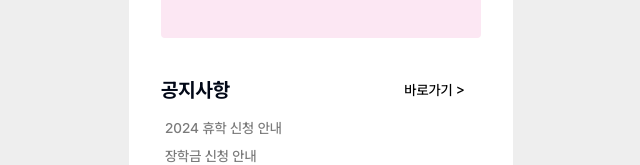
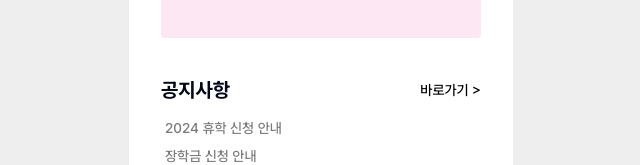
Before and after one commit to developthreefeet/big-brother-FE, a Next.js app: page /main in a window 1280 px wide. Shown: the part 284-449 px from the top of the page, without its empty margins (319-959 px from the left). Built offline with nearby package versions, Linux system fonts and the light colour scheme.

Commit message:
style: main 페이지 바로가기 스타일 수정

```diff
--- a/src/app/main/page.tsx
+++ b/src/app/main/page.tsx
@@ -46,9 +46,9 @@ const page = () => {
           <p className="text-xl font-bold">공지사항</p>
           <Button
             variant="link"
-            className="text-black hover:no-underline hover:opacity-50"
+            className="text-black hover:no-underline hover:opacity-50 pr-0"
           >
-            {'바로가기 >'}
+            <Link href="/notice">{'바로가기 >'}</Link>
           </Button>
         </div>
         <div className="flex flex-col ml-1">
```
